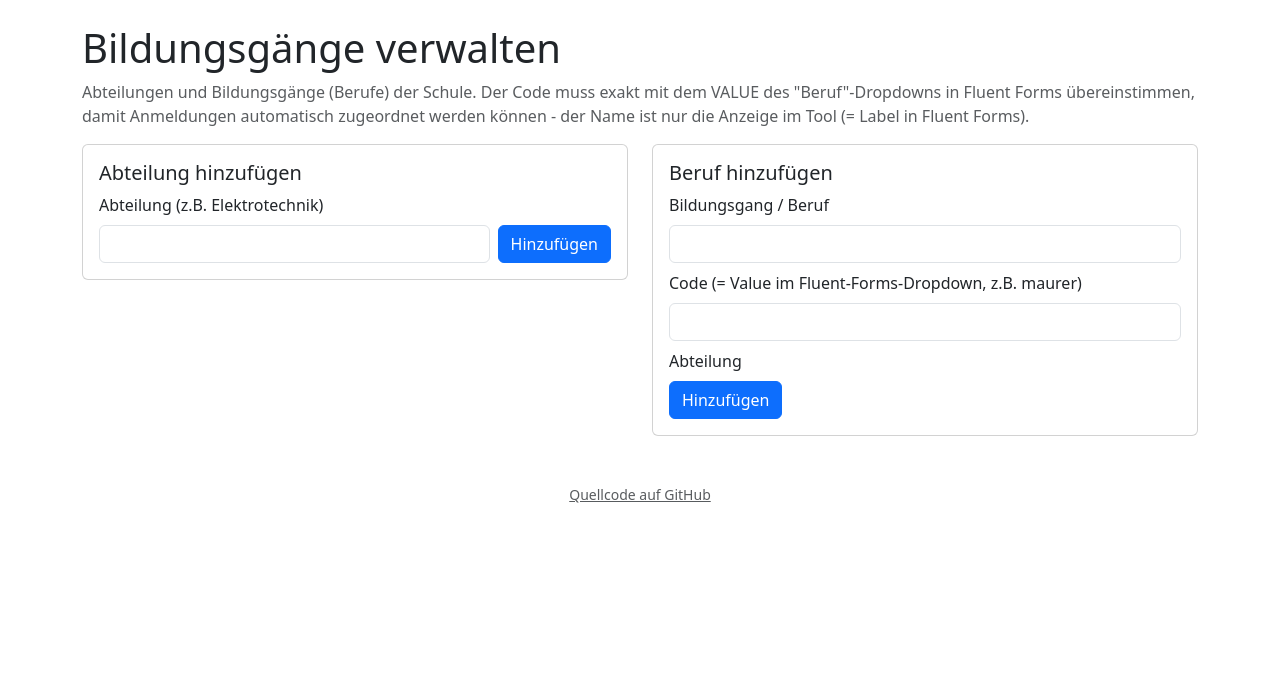
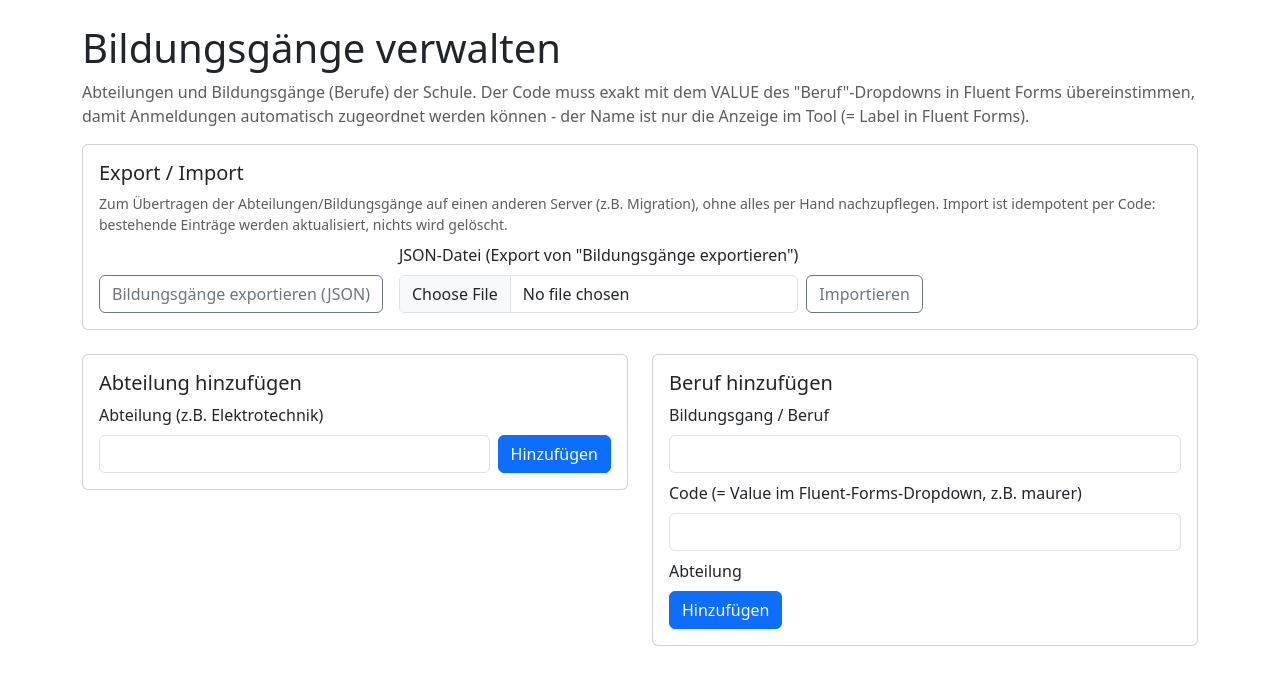
Before and after one commit to sveroja/bbz-nok-onboarding, a Flask app: page /admin/bildungsgaenge in a window 1280 px wide. Shown: the part 56-741 px from the top of the page. Run offline with Flask 3, Linux system fonts and the light colour scheme; the visitor is signed in with stand-in values (Sample User, id 1); data that the repository does not hold is empty; some libraries are stand-ins or nearby versions.

Commit message:
Bildungsgang-Export/Import, Changelog auf Login-Seite, Zug-Filter-Fix, Stammdatenblatt-Korrekturen
- Bildungsgänge/Abteilungen als JSON export-/importierbar (Admin), damit
  Server-Migrationen nicht mehr per Hand nachgepflegt werden müssen.
- "Letzte Änderungen" + Git-Link nur noch auf der Login-Seite statt im
  globalen Footer bzw. einer für eingeloggte Nutzer kaum sichtbaren
  Startseite (Login leitet direkt ins Dashboard weiter).
- WebUntis-Export: neues Feld "Erster Schultag" (Vorbelegung heute) neben
  "Letzter Schultag" - die Vorlage erwartet beide, bisher lief hier
  fälschlich das individuelle Eintrittsdatum mit.
- Bug behoben: Bildungsgang-Zuordnung beim Klassenanlegen gruppierte nach
  Name statt Code, dadurch blieben alle Abteilungs-Gruppen leer.
- Zug-Dropdown zeigt nur noch echte Unterklassen (Namens-Suffix a-d) als
  wählbaren Zug, nicht die unaufgeteilte Basis-Klasse.
- Stammdatenblatt-PDF: Koordinaten für Aufnahmedatum/Eintrittsdatum/Klasse
  korrigiert (lagen auf dem Zellrand) und Förderbedarf-Kreuz eindeutig in
  die ja-Zelle verschoben (lag vorher mittig zwischen ja/nein).

Co-Authored-By: Claude Sonnet 5 <noreply@anthropic.com>

```diff
--- a/app/forms.py
+++ b/app/forms.py
@@ -169,6 +169,18 @@ class VorlageForm(FlaskForm):
     submit = SubmitField("Hochladen")
 
 
+class BildungsgangImportForm(FlaskForm):
+    datei = FileField(
+        "JSON-Datei (Export von \"Bildungsgänge exportieren\")",
+        validators=[
+            DataRequired("Bitte eine Datei auswählen."),
+            FileAllowed(["json"], "Nur JSON erlaubt."),
+            FileSize(max_size=2 * 1024 * 1024, message="Datei zu groß (max. 2 MB)."),
+        ],
+    )
+    submit = SubmitField("Importieren")
+
+
 class LogoForm(FlaskForm):
     logo = FileField(
         "Logo (PNG oder JPG, max. {} MB)".format(LOGO_MAX_SIZE_MB),
--- a/app/routes/admin.py
+++ b/app/routes/admin.py
@@ -1,5 +1,7 @@
 """Admin-Bereich: PLZ-Regel, Logo-Branding verwalten."""
-from flask import Blueprint, render_template, redirect, request, url_for, flash
+import json
+
+from flask import Blueprint, Response, render_template, redirect, request, url_for, flash
 from flask_login import login_required
 
 from .. import branding, vorlagen
@@ -7,8 +9,8 @@ from ..extensions import db
 from ..models import Abteilung, Bildungsgang, BildungsgangKreis, PlzRule
 from ..decorators import role_required
 from ..forms import (
-    AbteilungForm, ActionForm, BildungsgangForm, BildungsgangKreisForm,
-    PlzRuleForm, LogoForm, VorlageForm,
+    AbteilungForm, ActionForm, BildungsgangForm, BildungsgangImportForm,
+    BildungsgangKreisForm, PlzRuleForm, LogoForm, VorlageForm,
 )
 
 bp = Blueprint("admin", __name__, url_prefix="/admin")
@@ -142,8 +144,100 @@ def bildungsgaenge_view():
         ohne_abteilung=ohne_abteilung,
         abteilung_form=AbteilungForm(),
         bildungsgang_form=BildungsgangForm(),
+        import_form=BildungsgangImportForm(),
         action_form=ActionForm(),
     )
+
+
+@bp.route("/bildungsgaenge/export")
+@login_required
+@role_required("admin")
+def bildungsgaenge_export():
+    """JSON-Export aller Abteilungen/Bildungsgänge - zum Import auf einem
+    anderen Server (z.B. Migration Produktiv-/Testinstanz), damit das nicht
+    per Hand nachgepflegt werden muss.
+    """
+    daten = [
+        {
+            "abteilung": b.abteilung.name if b.abteilung else None,
+            "name": b.name,
+            "code": b.code,
+        }
+        for b in Bildungsgang.query.order_by(Bildungsgang.name).all()
+    ]
+    payload = json.dumps(daten, ensure_ascii=False, indent=2)
+    return Response(
+        payload,
+        mimetype="application/json",
+        headers={"Content-Disposition": "attachment; filename=bildungsgaenge.json"},
+    )
+
+
+@bp.route("/bildungsgaenge/import", methods=["POST"])
+@login_required
+@role_required("admin")
+def bildungsgaenge_import():
+    """Gegenstück zu bildungsgaenge_export. Idempotent per Code: bestehende
+    Bildungsgaenge werden aktualisiert (Name/Abteilung), neue angelegt -
+    nichts wird geloescht, damit ein Import nie versehentlich Daten
+    (Kreise-/Klassen-Zuordnungen haengen am Code) zerstoert.
+    """
+    form = BildungsgangImportForm()
+    if not form.validate_on_submit():
+        for error in form.datei.errors:
+            flash(error, "error")
+        return redirect(url_for("admin.bildungsgaenge_view"))
+
+    try:
+        daten = json.load(form.datei.data.stream)
+    except (json.JSONDecodeError, UnicodeDecodeError):
+        flash("Datei ist kein gültiges JSON.", "error")
+        return redirect(url_for("admin.bildungsgaenge_view"))
+
+    if not isinstance(daten, list):
+        flash("Unerwartetes JSON-Format (Liste erwartet).", "error")
+        return redirect(url_for("admin.bildungsgaenge_view"))
+
+    angelegt = aktualisiert = uebersprungen = 0
+    for eintrag in daten:
+        if not isinstance(eintrag, dict):
+            uebersprungen += 1
+            continue
+        name = (eintrag.get("name") or "").strip()
+        code = (eintrag.get("code") or "").strip()
+        abteilung_name = (eintrag.get("abteilung") or "").strip() or None
+        if not name or not code:
+            uebersprungen += 1
+            continue
+
+        abteilung = None
+        if abteilung_name:
+            abteilung = Abteilung.query.filter_by(name=abteilung_name).first()
+            if abteilung is None:
+                abteilung = Abteilung(name=abteilung_name)
+                db.session.add(abteilung)
+                db.session.flush()
+
+        bildungsgang = Bildungsgang.query.filter_by(code=code).first()
+        if bildungsgang is None:
+            db.session.add(Bildungsgang(
+                name=name, code=code,
+                abteilung_id=abteilung.id if abteilung else None,
+            ))
+            angelegt += 1
+        else:
+            bildungsgang.name = name
+            if abteilung is not None:
+                bildungsgang.abteilung_id = abteilung.id
+            aktualisiert += 1
+
+    db.session.commit()
+    flash(
+        f"Import fertig: {angelegt} angelegt, {aktualisiert} aktualisiert"
+        + (f", {uebersprungen} übersprungen (unvollständig)." if uebersprungen else "."),
+        "success",
+    )
+    return redirect(url_for("admin.bildungsgaenge_view"))
 
 
 @bp.route("/abteilungen/hinzufuegen", methods=["POST"])
--- a/app/routes/auth.py
+++ b/app/routes/auth.py
@@ -7,6 +7,7 @@ from flask_login import login_user, logout_user, login_required, current_user
 from ..extensions import limiter
 from ..models import User
 from ..forms import LoginForm
+from .. import changelog
 
 bp = Blueprint("auth", __name__)
 
@@ -36,7 +37,7 @@ def login():
             flash("Erfolgreich angemeldet.", "success")
             return redirect(_post_login_redirect(user))
         flash("Benutzername oder Passwort falsch.", "error")
-    return render_template("login.html", form=form)
+    return render_template("login.html", form=form, commits=changelog.recent_commits())
 
 
 @bp.route("/logout")
--- a/app/routes/public.py
+++ b/app/routes/public.py
@@ -4,17 +4,15 @@ Aktuell nur die Startseite. Die eigentliche Anmeldung läuft seit dem
 Wechsel zu Fluent Forms (auf der WordPress-Seite) nicht mehr hier.
 """
 from flask import Blueprint, render_template, send_file, abort
-from flask_login import current_user
 
-from .. import branding, changelog
+from .. import branding
 
 bp = Blueprint("public", __name__)
 
 
 @bp.route("/")
 def index():
-    commits = changelog.recent_commits() if current_user.is_authenticated else []
-    return render_template("index.html", commits=commits)
+    return render_template("index.html")
 
 
 @bp.route("/logo")
--- a/app/routes/teacher.py
+++ b/app/routes/teacher.py
@@ -2,7 +2,7 @@
 import csv
 import io
 from collections import defaultdict
-from datetime import datetime
+from datetime import date, datetime
 
 from flask import (
     Blueprint, render_template, redirect, request, session, url_for, flash, send_file
@@ -19,6 +19,15 @@ from ..fluentform import sync_submissions, delete_remote_submission
 bp = Blueprint("teacher", __name__, url_prefix="/teacher")
 
 SESSION_KLASSE_KEY = "aktive_klasse_id"  # None/fehlt = noch nicht gewaehlt, 0 = "alle"
+
+
+def _ist_unterklasse(klasse) -> bool:
+    """Nur Klassen mit Buchstaben-Suffix (z.B. "ausbau26a") sind ein
+    waehlbarer Zug - eine unaufgeteilte Basis-Klasse ("ausbau26") ist noch
+    kein Zug, sondern erst der Container fuer die spaeter angelegten
+    Unterklassen.
+    """
+    return klasse.name[-1:].isalpha()
 
 
 def _beruf_to_klassen_map(klassen):
@@ -126,7 +135,7 @@ def registrations():
         return redirect(url_for("teacher.bereich"))
 
     regs, aktive_klasse, zug_filter = _current_filtered_regs()
-    klassen = Klasse.query.order_by(Klasse.name).all()
+    klassen = [k for k in Klasse.query.order_by(Klasse.name).all() if _ist_unterklasse(k)]
     beruf_to_klassen = _beruf_to_klassen_map(klassen)
     duplicate_ids = _find_duplicate_ids()
     beruf_namen = {b.code: b.name for b in Bildungsgang.query.all() if b.code}
@@ -145,6 +154,7 @@ def registrations():
         zug_filter=zug_filter,
         aktive_klasse=aktive_klasse,
         duplicate_ids=duplicate_ids,
+        heute=date.today().isoformat(),
     )
 
 
@@ -295,15 +305,18 @@ def klassen():
 
     # Bildungsgang-Checkboxen im Formular nach Abteilung gruppieren, damit man
     # sich bei mittlerweile ~70 Berufen nicht mehr durch eine flache Liste
-    # suchen muss.
+    # suchen muss. Gruppierung ueber den Code (= Wert der Checkbox/choices),
+    # nicht den Namen - Abgleich mit subfield.data im Template braucht den Code.
     abteilungen = Abteilung.query.order_by(Abteilung.name).all()
     gruppen = [
-        (a.name, sorted(b.name for b in a.bildungsgang)) for a in abteilungen
+        (a.name, [b.code for b in sorted(a.bildungsgang, key=lambda b: b.name) if b.code])
+        for a in abteilungen
     ]
-    zugeordnete_namen = {b.name for a in abteilungen for b in a.bildungsgang}
-    ohne_abteilung = sorted(
-        name for name, _ in form.bildungsgaenge.choices if name not in zugeordnete_namen
-    )
+    ohne_abteilung = [
+        b.code for b in Bildungsgang.query.filter_by(abteilung_id=None)
+                                            .order_by(Bildungsgang.name).all()
+        if b.code
+    ]
 
     return render_template(
         "teacher_klassen.html", form=form, klassen=alle_klassen,
@@ -387,16 +400,18 @@ def export_klassen_lk():
 @login_required
 @role_required("teacher", "admin")
 def export_klassenbuch():
+    erster_schultag_raw = request.args.get("erster_schultag", "").strip()
     letzter_schultag_raw = request.args.get("letzter_schultag", "").strip()
     try:
+        erster_schultag = datetime.strptime(erster_schultag_raw, "%Y-%m-%d").date()
         letzter_schultag = datetime.strptime(letzter_schultag_raw, "%Y-%m-%d").date()
     except ValueError:
-        flash("Bitte einen gültigen 'letzter Schultag' angeben.", "error")
+        flash("Bitte 'erster Schultag' und 'letzter Schultag' angeben.", "error")
         return redirect(url_for("teacher.registrations"))
 
     regs, _aktive_klasse, _zug_filter = _current_filtered_regs()
     try:
-        buf = exports.build_klassenbuch_excel(regs, letzter_schultag)
+        buf = exports.build_klassenbuch_excel(regs, erster_schultag, letzter_schultag)
     except FileNotFoundError as exc:
         flash(f"{exc} Siehe Admin → Export-Vorlagen.", "error")
         return redirect(url_for("teacher.registrations"))
--- a/app/templates/admin_bildungsgaenge.html
+++ b/app/templates/admin_bildungsgaenge.html
@@ -8,6 +8,32 @@
   Anmeldungen automatisch zugeordnet werden können - der Name ist nur die
   Anzeige im Tool (= Label in Fluent Forms).
 </p>
+
+<div class="card mb-4">
+  <div class="card-body">
+    <h5 class="card-title">Export / Import</h5>
+    <p class="text-muted small mb-2">
+      Zum Übertragen der Abteilungen/Bildungsgänge auf einen anderen Server
+      (z.B. Migration), ohne alles per Hand nachzupflegen. Import ist
+      idempotent per Code: bestehende Einträge werden aktualisiert, nichts
+      wird gelöscht.
+    </p>
+    <div class="d-flex gap-3 align-items-end flex-wrap">
+      <a href="{{ url_for('admin.bildungsgaenge_export') }}" class="btn btn-outline-secondary">
+        Bildungsgänge exportieren (JSON)
+      </a>
+      <form method="post" action="{{ url_for('admin.bildungsgaenge_import') }}"
+            enctype="multipart/form-data" class="d-flex gap-2 align-items-end">
+        {{ import_form.hidden_tag() }}
+        <div>
+          {{ import_form.datei.label(class="form-label") }}
+          {{ import_form.datei(class="form-control") }}
+        </div>
+        {{ import_form.submit(class="btn btn-outline-secondary") }}
+      </form>
+    </div>
+  </div>
+</div>
 
 <div class="row mb-4">
   <div class="col-md-6">
--- a/app/templates/base.html
+++ b/app/templates/base.html
@@ -65,10 +65,6 @@
     {% block content %}{% endblock %}
 </div>
 
-<footer class="text-center text-muted small py-4">
-  <a href="https://github.com/sveroja/bbz-nok-onboarding" target="_blank" rel="noopener" class="text-muted">Quellcode auf GitHub</a>
-</footer>
-
 <script
     src="https://cdn.jsdelivr.net/npm/bootstrap@5.3.2/dist/js/bootstrap.bundle.min.js"
     integrity="sha384-C6RzsynM9kWDrMNeT87bh95OGNyZPhcTNXj1NW7RuBCsyN/o0jlpcV8Qyq46cDfL"
```
Also changed, not shown: app/exports.py (+10 -3 lines), app/stammdatenblatt_layout.py (+4 -4 lines), app/templates/index.html (+0 -13 lines), app/templates/login.html (+14 -0 lines), app/templates/teacher_registrations.html (+8 -0 lines).
